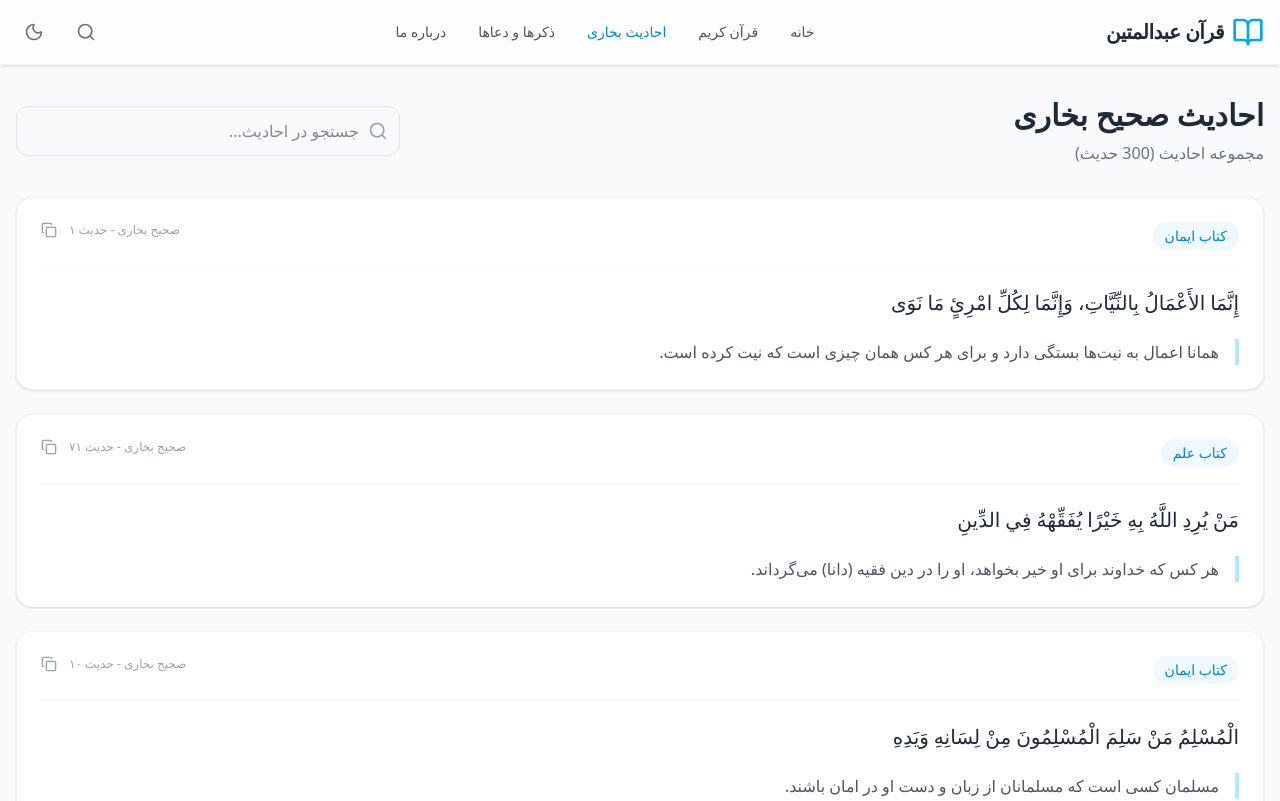
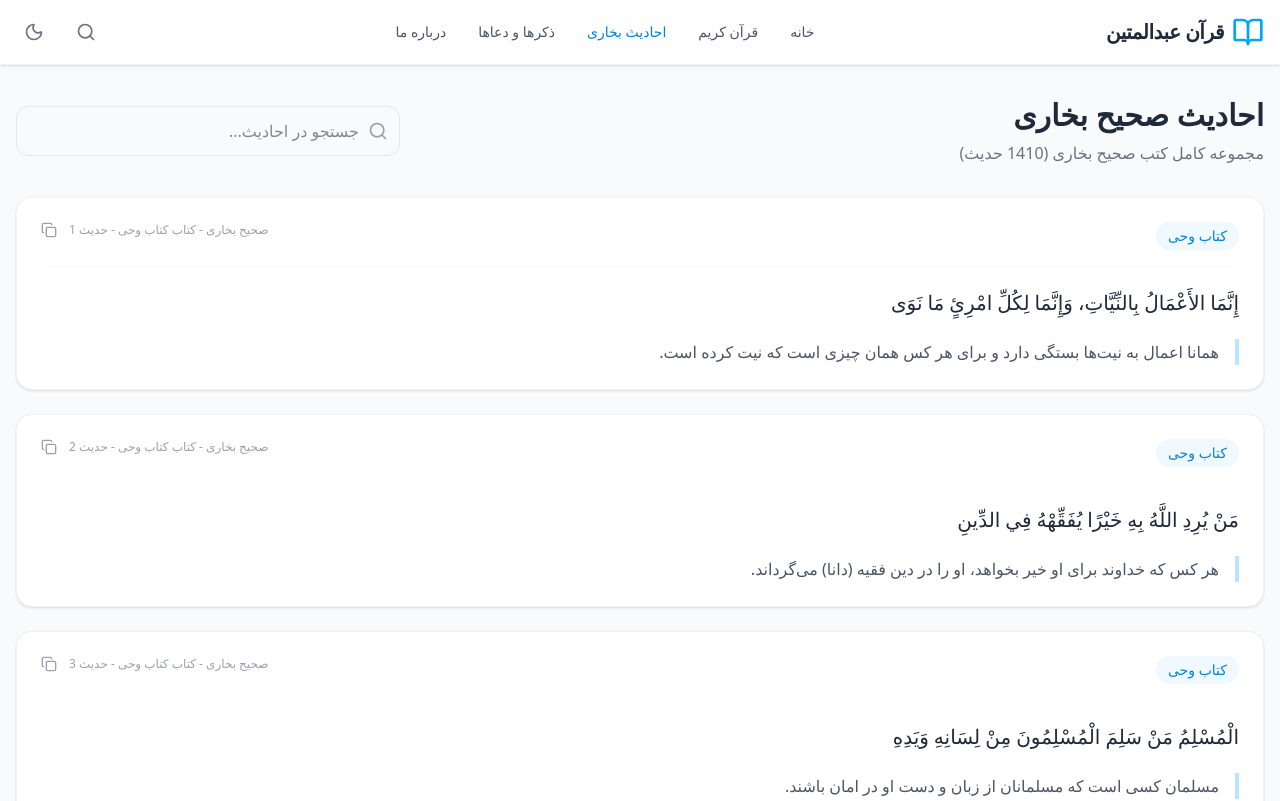
Before and after one commit to mrmatinazizi/Quran1, a React (Vite) app: page /hadith in a window 1280 px wide. Shown: the top 801 px of the page. Built offline with nearby package versions, Linux system fonts and the light colour scheme.

Commit message:
Update Hadith.tsx

```diff
--- a/src/pages/Hadith.tsx
+++ b/src/pages/Hadith.tsx
@@ -5,41 +5,57 @@ import hadithData from '../data/hadith.json';
 
 const Hadith = () => {
   const [searchTerm, setSearchTerm] = useState('');
+  const [selectedBook, setSelectedBook] = useState<string | null>(null);
   const [currentPage, setCurrentPage] = useState(1);
   const [copiedId, setCopiedId] = useState<number | null>(null);
 
   const itemsPerPage = 20;
 
-  // لیست کتاب‌ها دیگر لازم نیست → حذف شده
-  // const bukhariBooks = [...]   ← حذف کامل
+  // لیست کتاب‌ها هنوز نگه داشته شده چون فیلتر کتاب ممکن است بعداً لازم شود
+  const bukhariBooks = [
+    "کتاب وحی", "کتاب ایمان", "کتاب علم", "کتاب وضو", "کتاب غسل", "کتاب حیض", "کتاب تیمم", "کتاب نماز",
+    "کتاب اوقات نماز", "کتاب اذان", "کتاب جمعه", "کتاب خوف", "کتاب عیدین", "کتاب وتر", "کتاب استسقاء",
+    "کتاب کسوف", "کتاب سجده قرآن", "کتاب تقصیر نماز", "کتاب تهجد", "کتاب فضیلت نماز در مسجد مکه و مدینه",
+    "کتاب عمل در نماز", "کتاب سهو", "کتاب جناائز", "کتاب زکات", "کتاب حج", "کتاب عمره", "کتاب محصر",
+    "کتاب جزاء صید", "کتاب فضائل مدینه", "کتاب روزه", "کتاب تراویح", "کتاب اعتکاف", "کتاب بیع", "کتاب سلم",
+    "کتاب شفعه", "کتاب اجاره", "کتاب حواله", "کتاب کفالت", "کتاب وکالت", "کتاب مزارعه", "کتاب مساقات",
+    "کتاب استقراض", "کتاب خصومات", "کتاب لقطه", "کتاب مظالم", "کتاب شرکت", "کتاب رهن", "کتاب عتق",
+    "کتاب مکاتب", "کتاب هبه", "کتاب شهادات", "کتاب صلح", "کتاب شروط", "کتاب وصایا", "کتاب جهاد و سیر",
+    "کتاب فرض خمس", "کتاب جزیه", "کتاب بدو خلق", "کتاب انبیاء", "کتاب مناقب", "کتاب فضائل اصحاب",
+    "کتاب مغازی", "کتاب تفسیر", "کتاب فضائل قرآن", "کتاب نکاح", "کتاب طلاق", "کتاب نفقات", "کتاب اطعمه",
+    "کتاب عقیقه", "کتاب ذبائح", "کتاب اضاحی", "کتاب اشربه", "کتاب طب", "کتاب لباس", "کتاب ادب",
+    "کتاب استئذان", "کتاب دعوات", "کتاب رقاق", "کتاب قدر", "کتاب ایمان و نذور", "کتاب کفارات ایمان",
+    "کتاب فرائض", "کتاب حدود", "کتاب دیات", "کتاب استتابه مرتدین", "کتاب اکراه", "کتاب حیل", "کتاب تعبیر",
+    "کتاب فتنه", "کتاب احکام", "کتاب تمنی", "کتاب اخبار آحاد", "کتاب اعتصام به کتاب و سنت", "کتاب توحید"
+  ];
 
-  // تولید احادیث (بدون وابستگی به انتخاب کتاب)
   const allHadiths = useMemo(() => {
     const generated = [];
     let idCounter = 1;
 
-    // چون دیگر فیلتر بر اساس کتاب نداریم، فقط نمونه‌ها را تکرار می‌کنیم
-    for (let i = 0; i < 300; i++) {   // تعداد را می‌توانی تغییر دهی
+    bukhariBooks.forEach((bookName, bookIndex) => {
+      for (let i = 0; i < 15; i++) {
         const sample = hadithData[i % hadithData.length];
         generated.push({
           id: idCounter++,
-        book: sample.book || 'صحیح بخاری',   // اگر در json کتاب داشته باشد
-        number: i + 1,
+          book: bookName,
+          number: (bookIndex * 100) + i + 1,
           arabic: sample.arabic,
           persian: sample.persian,
-        source: sample.source || `صحیح بخاری - حدیث ${i + 1}`
+          source: `صحیح بخاری - کتاب ${bookName} - حدیث ${(bookIndex * 100) + i + 1}`
         });
       }
+    });
     return generated;
   }, []);
 
-  // فیلتر فقط بر اساس جستجو
-  const filteredHadiths = allHadiths.filter(h =>
-    h.persian.includes(searchTerm) ||
+  const filteredHadiths = allHadiths.filter(h => {
+    const matchesSearch = h.persian.includes(searchTerm) ||
                          h.arabic.includes(searchTerm) ||
-    (h.book && h.book.includes(searchTerm)) ||
-    (h.source && h.source.includes(searchTerm))
-  );
+                         h.book.includes(searchTerm);
+    const matchesBook = selectedBook ? h.book === selectedBook : true;
+    return matchesSearch && matchesBook;
+  });
 
   const totalPages = Math.ceil(filteredHadiths.length / itemsPerPage);
   const currentHadiths = filteredHadiths.slice(
@@ -59,17 +75,17 @@ const Hadith = () => {
         <title>احادیث صحیح بخاری | قرآن عبدالمتین</title>
       </Helmet>
 
-      {/* Header & Search – بدون دکمه منو */}
+      {/* Header & Search */}
       <div className="flex flex-col md:flex-row justify-between items-center gap-4">
         <div>
-          <h1 className="text-3xl font-bold text-gray-800 dark:text-gray-100">
-            احادیث صحیح بخاری
-          </h1>
+          <h1 className="text-3xl font-bold text-gray-800 dark:text-gray-100">احادیث صحیح بخاری</h1>
           <p className="text-gray-500 mt-2 dark:text-gray-400">
-            مجموعه احادیث ({allHadiths.length} حدیث)
+            مجموعه کامل کتب صحیح بخاری ({allHadiths.length} حدیث)
           </p>
         </div>
 
+        <div className="flex w-full md:w-auto gap-2">
+          {/* دکمه منوی موبایل حذف شد */}
           <div className="relative w-full md:w-96">
             <input
               type="text"
@@ -84,9 +100,13 @@ const Hadith = () => {
             <Search className="absolute right-3 top-1/2 -translate-y-1/2 text-gray-400 w-5 h-5" />
           </div>
         </div>
+      </div>
 
-      {/* لیست احادیث – تمام عرض صفحه */}
-      <div className="space-y-6">
+      <div className="grid grid-cols-1 lg:grid-cols-4 gap-8 relative">
+        {/* نوار کناری کامل حذف شده است */}
+
+        {/* لیست احادیث – حالا تمام عرض را می‌گیرد */}
+        <div className="lg:col-span-4 space-y-6">   {/* تغییر از lg:col-span-3 به lg:col-span-4 */}
           {currentHadiths.map((hadith) => (
             <div
               key={hadith.id}
@@ -97,32 +117,18 @@ const Hadith = () => {
                   {hadith.book}
                 </span>
                 <div className="flex items-center gap-3">
-                <span className="text-gray-400 text-xs dark:text-gray-500">
-                  {hadith.source}
-                </span>
+                  <span className="text-gray-400 text-xs dark:text-gray-500">{hadith.source}</span>
                   <button
-                  onClick={() =>
-                    handleCopy(
-                      `${hadith.arabic}\n\n${hadith.persian}\n\nمنبع: ${hadith.source}`,
-                      hadith.id
-                    )
-                  }
+                    onClick={() => handleCopy(`${hadith.arabic}\n\n${hadith.persian}\n\nمنبع: ${hadith.source}`, hadith.id)}
                     className="text-gray-400 hover:text-sky-600 transition-colors dark:hover:text-sky-400"
                     title="کپی متن حدیث"
                   >
-                  {copiedId === hadith.id ? (
-                    <Check className="w-4 h-4 text-green-500" />
-                  ) : (
-                    <Copy className="w-4 h-4" />
-                  )}
+                    {copiedId === hadith.id ? <Check className="w-4 h-4 text-green-500" /> : <Copy className="w-4 h-4" />}
                   </button>
                 </div>
               </div>
 
-            <p
-              className="text-right text-xl leading-loose font-arabic text-gray-800 mb-4 dark:text-gray-100"
-              style={{ fontFamily: 'Amiri, serif' }}
-            >
+              <p className="text-right text-xl leading-loose font-arabic text-gray-800 mb-4 dark:text-gray-100" style={{ fontFamily: 'Amiri, serif' }}>
                 {hadith.arabic}
               </p>
 
@@ -156,6 +162,7 @@ const Hadith = () => {
           )}
         </div>
       </div>
+    </div>
   );
 };
 
```
Lines whose indentation alone changed are shown as unchanged.
